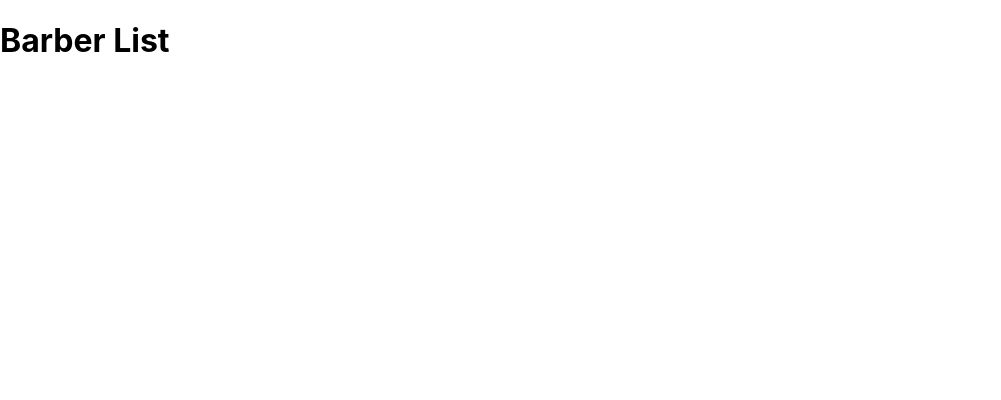
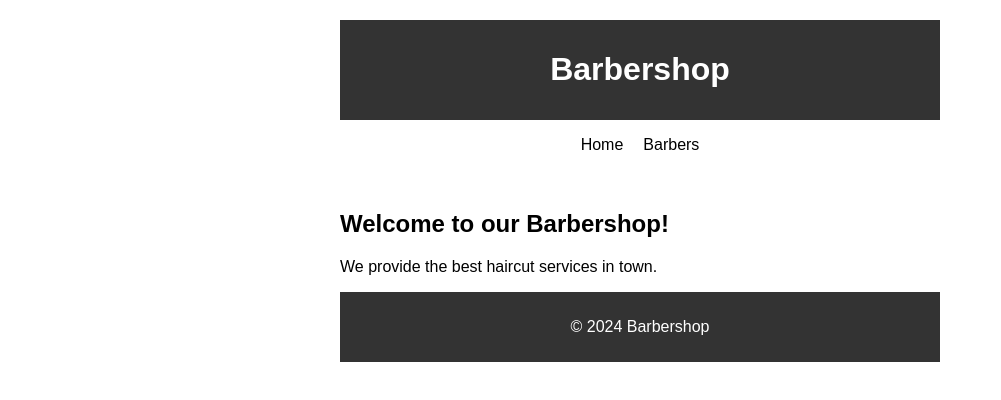
Before and after one commit to UnicornChorizo/BarberBuddy, a React (Create React App) app: page / in a window 1280 px wide. Shown: the top 400 px of the page, without its empty margins (0-1001 px from the left). Built offline with nearby package versions, Linux system fonts and the light colour scheme.

Commit message:
Branch of the Main and Barber going to work on it in VS Code

```diff
--- a/src/App.css
+++ b/src/App.css
@@ -1,5 +1,56 @@
 .App {
+  max-width: 600px;
+  margin: 0 auto;
+  padding: 20px;
+  font-family: Arial, sans-serif;
+}
+
+header, footer {
+  background-color: #333;
+  color: white;
+  padding: 10px 0;
   text-align: center;
+}
+
+nav ul {
+  list-style-type: none;
+  padding: 0;
+  text-align: center;
+}
+
+nav ul li {
+  display: inline-block;
+  margin: 0 10px;
+}
+
+nav a {
+  color: #000000;
+  text-decoration: none;
+}
+
+main {
+  padding-top: 20px;
+}
+
+.barber-list {
+  list-style-type: none;
+  padding: 0;
+}
+
+.barber-list li {
+  border-bottom: 1px solid #ccc;
+  padding: 10px 0;
+}
+
+.barber-list li a {
+  color: #333;
+  text-decoration: none;
+  display: block;
+  padding: 10px;
+}
+
+.barber-list li a:hover {
+  background-color: #f4f4f4;
 }
 
 .App-logo {
--- a/src/App.js
+++ b/src/App.js
@@ -1,21 +1,73 @@
 import React from 'react';
-import { BrowserRouter as Router, Route, Switch } from 'react-router-dom';
+import {BrowserRouter as Router, Link, Route, Routes} from 'react-router-dom';
 import BarberList from './components/BarberList';
 import ServiceList from './components/ServiceList';
 import TimeSlotPicker from './components/TimeSlotPicker';
 import AppointmentConfirmation from './components/AppointmentConfirmation';
+import './App.css';
+
+function BarberPage() {
+    return null;
+}
 
 function App() {
-  return (
-      <Router>
-        <Switch>
-          <Route path="/" exact component={BarberList} />
-          <Route path="/services" component={ServiceList} />
-          <Route path="/timeslots" component={TimeSlotPicker} />
-          <Route path="/confirm" component={AppointmentConfirmation} />
-        </Switch>
-      </Router>
-  );
+    return (
+        <Router>
+            <div className="App">
+                <header>
+                    <h1>Barbershop</h1>
+                </header>
+                <nav>
+                    <ul>
+                        <li><Link to="/">Home</Link></li>
+                        <li><Link to="/barbers">Barbers</Link></li>
+                    </ul>
+                </nav>
+                <main>
+                    <Routes>
+                        <Route path="/" element={<Home />} />
+                        <Route path="/barbers" element={<BarberListPage />} />
+                        <Route path="/barbers/:id" element={<BarberPage />} />
+                    </Routes>
+                </main>
+                <footer>
+                    <p>© 2024 Barbershop</p>
+                </footer>
+            </div>
+        </Router>
+    );
+}
+
+function Home() {
+    return (
+        <div>
+            <h2>Welcome to our Barbershop!</h2>
+            <p>We provide the best haircut services in town.</p>
+        </div>
+    );
+}
+
+function BarberListPage() {
+    // Assume you have a list of barbers with their details
+    const barbers = [
+        { id: 1, name: 'John' },
+        { id: 2, name: 'Michael' },
+        { id: 3, name: 'David' },
+        // Add more barbers as needed
+    ];
+
+    return (
+        <div>
+            <h2>Our Barbers</h2>
+            <ul className="barber-list">
+                {barbers.map(barber => (
+                    <li key={barber.id}>
+                        <Link to={`/barbers/${barber.id}`}>{barber.name}</Link>
+                    </li>
+                ))}
+            </ul>
+        </div>
+    );
 }
 
 export default App;
```
Also changed, not shown: src/components/BarberButtons/BarberButtons.css (added), src/components/BarberButtons/BarberButtons.jsx (added), src/components/Header/Header.css (added), src/components/Header/Header.jsx (added), src/components/Navbar/Navbar.css (added), src/components/Navbar/Navbar.jsx (added), 1 other file (tests, documents, lock files or other folders).
